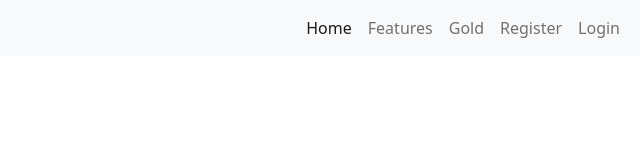
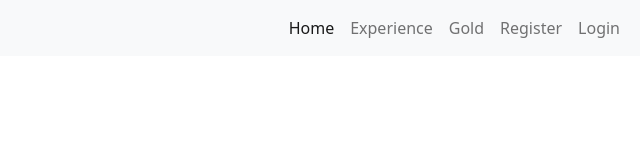
Before and after one commit to Olabisi-Samuel/my-css, a plain HTML site: page bootstrap-5.2.1-dist/index.html in a window 1280 px wide. Shown: the full height of the page, 640-1280 px from the left. Drawn offline with nearby package versions, Linux system fonts and the light colour scheme.

Commit message:
change in list

```diff
--- a/bootstrap-5.2.1-dist/index.html
+++ b/bootstrap-5.2.1-dist/index.html
@@ -34,7 +34,7 @@
               <a class="nav-link active" aria-current="page" href="#">Home</a>
             </li>
             <li class="nav-item">
-              <a class="nav-link" href="#">Features</a>
+              <a class="nav-link" href="#">Experience</a>
             </li>
             <li class="nav-item">
               <a class="nav-link" href="#">Gold</a>
```
